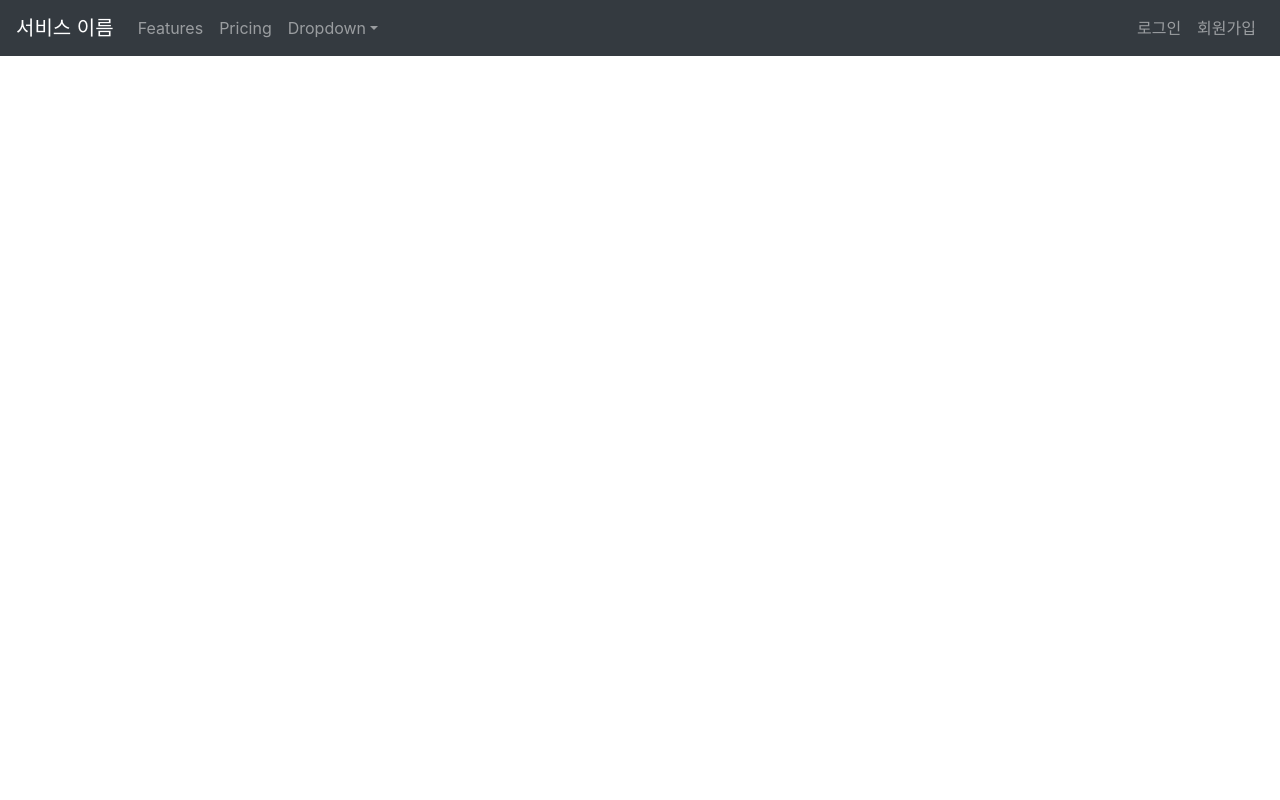
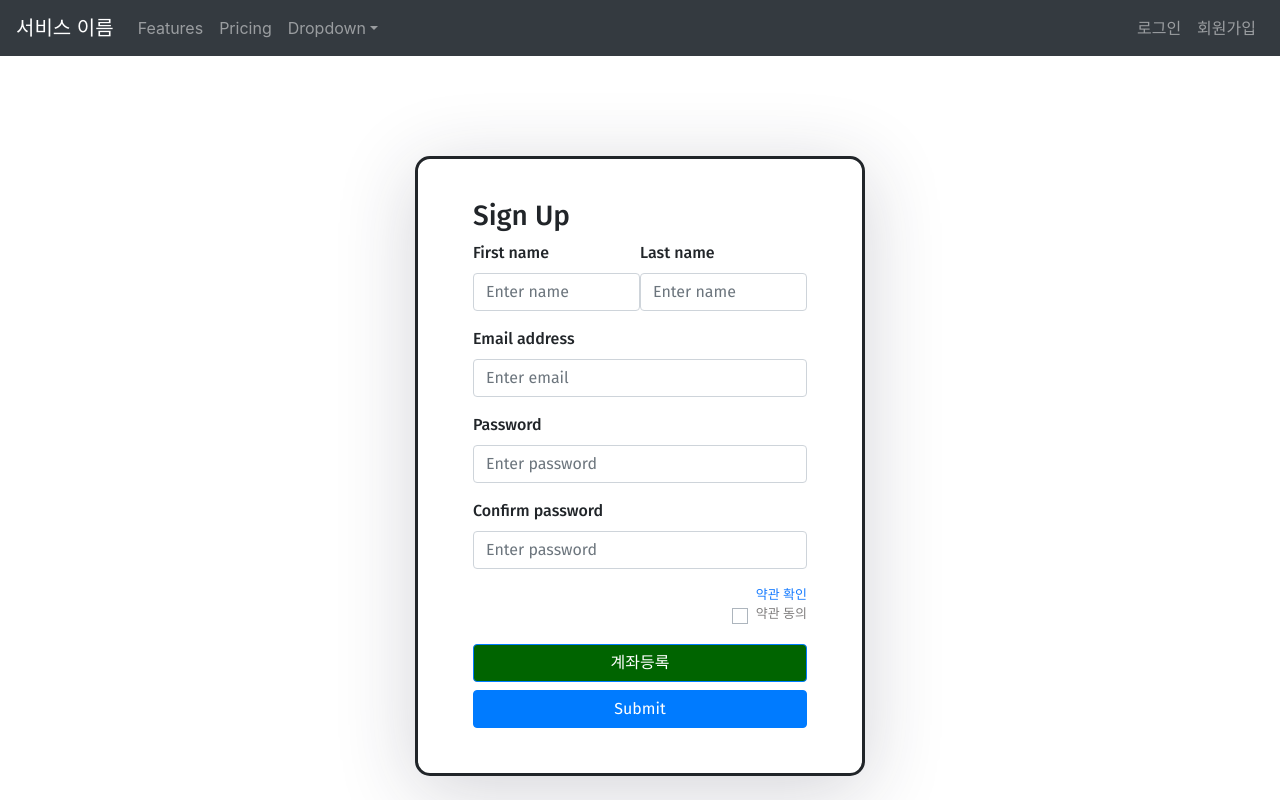
Before and after one commit to dyan03/test-react, a React (Create React App) app: page /signUp in a window 1280 px wide. Built offline with nearby package versions, Linux system fonts and the light colour scheme.

Commit message:
약관동의 위치변경

```diff
--- a/src/pages/Main/index.js
+++ b/src/pages/Main/index.js
@@ -1,7 +1,6 @@
 import React from 'react'
 import Grid from '@material-ui/core/Grid';
 
-import MyNavbar from '../../templates/MyNavbar'
 import MyCard from '../../templates/MyCard/index'
 
 const Item = [
--- a/src/pages/Signup/index.js
+++ b/src/pages/Signup/index.js
@@ -0,0 +1,65 @@
+import React, {useState}from 'react'
+// import { Button, FormGroup, FormControl, ControlLabel } from "react-bootstrap";
+import './style.css'
+// import 'bootstrap/dist/js/bootstrap.min.css'
+
+function SignUp(props) {
+    const [email, setEmail] = useState("");
+    const [password, setPassword] = useState("");
+
+    function validateForm() {
+      return email.length > 0 && password.length > 0;
+    }
+
+    function handleSubmit(event) {
+      event.preventDefault();
+    }
+
+    return (
+        <div className="layout">
+        <form>
+        <h3>Sign Up</h3>
+        <div style={{display: 'flex'}}>
+        <div className="form-group">
+            <label>First name</label>
+            <input type="name" className="form-control" placeholder="Enter name" />
+        </div>
+
+        <div className="form-group">
+            <label>Last name</label>
+            <input type="name" className="form-control" placeholder="Enter name" />
+        </div>
+        </div>
+
+        <div className="form-group">
+            <label>Email address</label>
+            <input type="email" className="form-control" placeholder="Enter email" />
+        </div>
+
+        <div className="form-group">
+            <label>Password</label>
+            <input type="password" className="form-control" placeholder="Enter password" />
+        </div>
+
+        <div className="form-group">
+            <label>Confirm password</label>
+            <input type="password" className="form-control" placeholder="Enter password" />
+        </div>
+        <p className="forgot-password text-right">
+            <a href="#"> 약관 확인</a>
+        </p>
+        <p className="forgot-password text-right">
+            <input type="checkbox" className="custom-control-input" id="customCheck1"/>
+            <label className="custom-control-label" htmlFor="customCheck1">약관 동의</label>
+        </p>
+        <button type="submit" className="btn btn-primary btn-block" style={{backgroundColor: 'darkgreen'}}>계좌등록</button>
+
+        <button type="submit" className="btn btn-primary btn-block">Submit</button>
+
+
+        </form>
+    </div>
+    );
+  }
+
+export default SignUp;
--- a/src/pages/Signup/style.css
+++ b/src/pages/Signup/style.css
@@ -0,0 +1,90 @@
+@import url('https://fonts.googleapis.com/css?family=Fira+Sans:400,500,600,700,800');
+
+* {
+  box-sizing: border-box;
+}
+.layout{
+    border-style: solid;
+    /* border-color: darkslategrey; */
+    margin: auto;
+    margin-top: 100px;
+    font-weight: 400;
+    font-family: 'Fira Sans', sans-serif;
+    width: 450px;
+    background: #ffffff;
+    box-shadow: 0px 14px 80px rgba(34, 35, 58, 0.2);
+    padding: 40px 55px 45px 55px;
+    border-radius: 15px;
+    transition: all .3s;
+}
+
+body {
+  /* background: #1C8EF9 !important; */
+  min-height: 100vh;
+  display: flex;
+  font-weight: 400;
+  font-family: 'Fira Sans', sans-serif;
+}
+
+h1,h2,h3,h4,h5,h6,label,span {
+  font-weight: 500;
+  font-family: 'Fira Sans', sans-serif;
+}
+
+body, html, .App, #root, .auth-wrapper {
+  width: 100%;
+  height: 100%;
+}
+
+.navbar-light {
+  background-color: #ffffff;
+  box-shadow: 0px 14px 80px rgba(34, 35, 58, 0.2);
+}
+
+.auth-wrapper {
+  display: flex;
+  justify-content: center;
+  flex-direction: column;
+  text-align: left;
+
+}
+
+.auth-inner {
+  width: 450px;
+  margin: auto;
+  background: #ffffff;
+  box-shadow: 0px 14px 80px rgba(34, 35, 58, 0.2);
+  padding: 40px 55px 45px 55px;
+  border-radius: 15px;
+  transition: all .3s;
+}
+
+.auth-wrapper .form-control:focus {
+  border-color: #167bff;;
+  box-shadow: none;
+}
+
+.auth-wrapper h3 {
+  text-align: center;
+  margin: 0;
+  line-height: 1;
+  padding-bottom: 20px;
+}
+
+.custom-control-label {
+  font-weight: 400;
+  padding-bottom: 20px;
+}
+
+.forgot-password,
+.forgot-password a {
+  text-align: right;
+  font-size: 13px;
+  padding-top: 0px;
+  color: #7f7d7d;
+  margin: 0;
+}
+
+.forgot-password a {
+  color: #167bff;
+}
--- a/src/routers/RootRouter.js
+++ b/src/routers/RootRouter.js
@@ -5,6 +5,7 @@ import {BrowserRouter as Router, Route } from 'react-router-dom';
 // import HeadTabs from './HeaderTabs';
 import Main from '../pages/Main';
 import SignIn from '../pages/SignIn';
+import SignUp from '../pages/SignUp';
 
 function RootRouter() {
   return (
@@ -16,6 +17,11 @@ function RootRouter() {
           path='/signIn'
           component={SignIn}
         />
+        <Route
+          exact
+          path='/signUp'
+          component={SignUp}
+        />
         </Router>
     </Fragment>
   );
--- a/src/templates/MyNavbar.js
+++ b/src/templates/MyNavbar.js
@@ -25,9 +25,7 @@ return(
         <Nav.Link href="signIn">로그인</Nav.Link>
         {/* <NavLink to='/signIn'>로그인</NavLink> */}
         {/* <a href="" class="btn btn-default btn-rounded mb-4" data-toggle="modal" data-target={SignIn}>로그인</a> */}
-        <Nav.Link eventKey={2} href="signUp">
-            회원가입
-        </Nav.Link>
+        <Nav.Link href="signUp">회원가입</Nav.Link>
         </Nav>
     </Navbar.Collapse>
     </Navbar>
```
